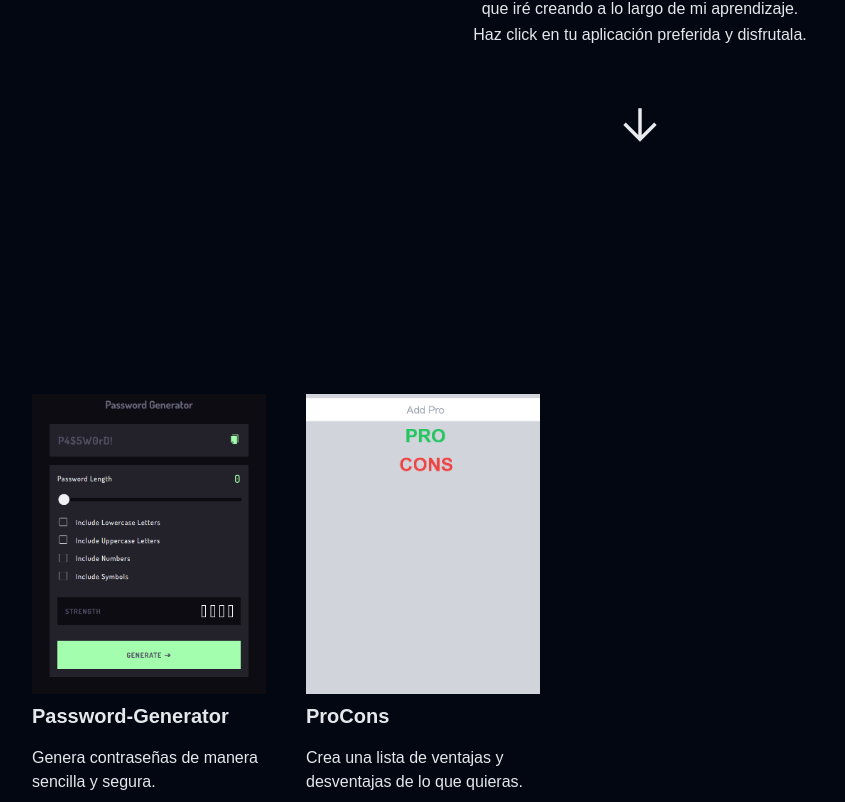
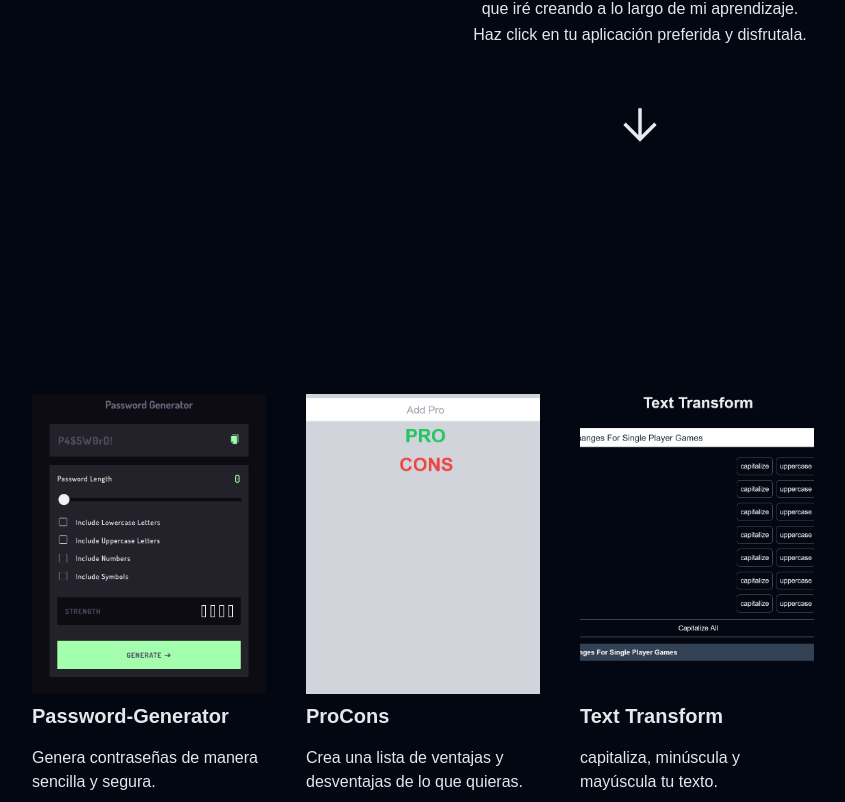
Before and after one commit to martin0590/repapps, a Next.js app: page / in a window 1280 px wide. Shown: the part 482-1284 px from the top of the page, without its empty margins (0-845 px from the left). Built offline with nearby package versions, Linux system fonts and the light colour scheme.

Commit message:
chore - added card in main page

```diff
--- a/constants/index.ts
+++ b/constants/index.ts
@@ -12,6 +12,12 @@ export const links = [
     image: '/images/procons.png',
     url: '/procons',
     description: 'Crea una lista de ventajas y desventajas de lo que quieras.'
+  },{
+    id: 3,
+    title: 'Text Transform',
+    image: '/images/texttransform.png',
+    url: '/texttransform',
+    description: 'capitaliza, minúscula y mayúscula tu texto.'
   }
 ]
 
```
Also changed, not shown: public/images/texttransform.png (added).
